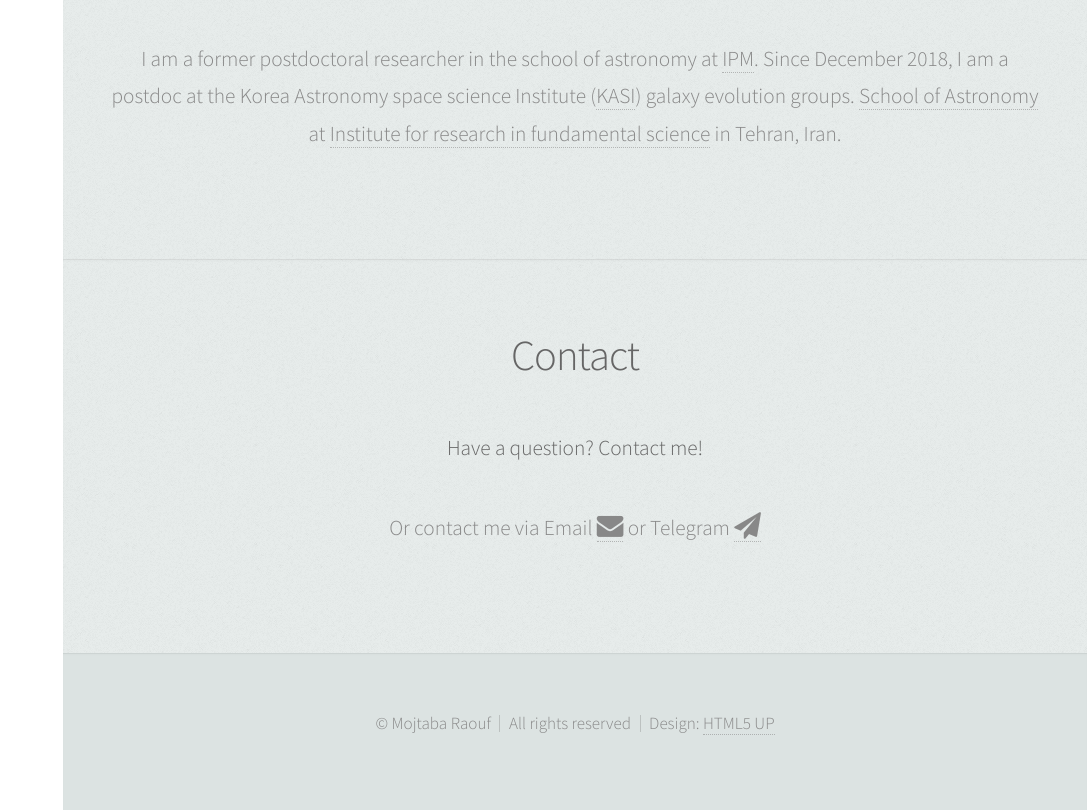
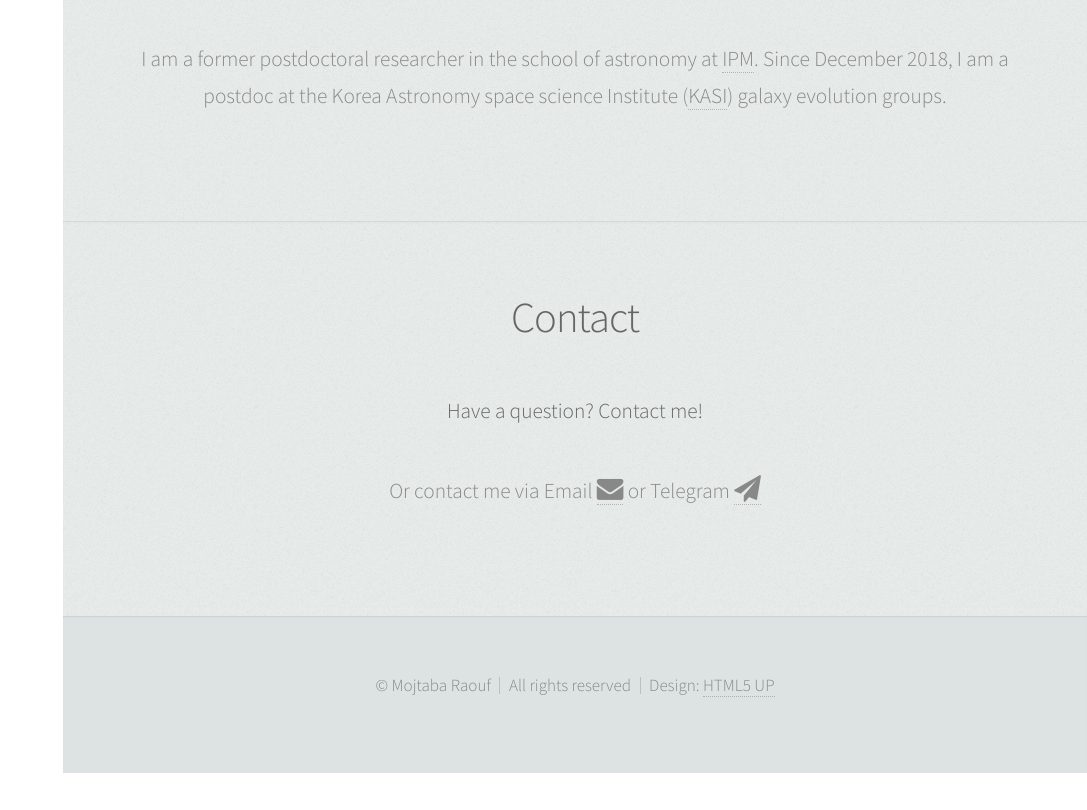
Before and after one commit to mojtabaraouf/mojtabaraouf.github.io, a plain HTML site: page index.html in a window 1280 px wide. Shown: the part 3251-4061 px from the top of the page, without its empty margins (193-1280 px from the left). After the commit the page ends 4024 px from the top, so only its background shows below. Drawn offline with Linux system fonts and the light colour scheme.

Commit message:
Update index.html

```diff
--- a/index.html
+++ b/index.html
@@ -228,7 +228,7 @@
 							<p>
 							I am a former postdoctoral researcher in the school of astronomy at <a href="http://www.ipm.ir" target="_blank">IPM</a>. Since December 2018, I am a postdoc at the Korea Astronomy space science Institute (<a href="http://www.kasi.re.kr" target="_blank">KASI</a>) galaxy evolution groups.
 
-							 <a href="http://astro.ipm.ac.ir" target="_blank">School of Astronomy</a> at <a href="http://www.ipm.ir" target="_blank">Institute for research in fundamental science</a> in Tehran, Iran.</p>
+							<!--  <a href="http://astro.ipm.ac.ir" target="_blank">School of Astronomy</a> at <a href="http://www.ipm.ir" target="_blank">Institute for research in fundamental science</a> in Tehran, Iran.</p> -->
 
 						</div>
 					</section>
```
